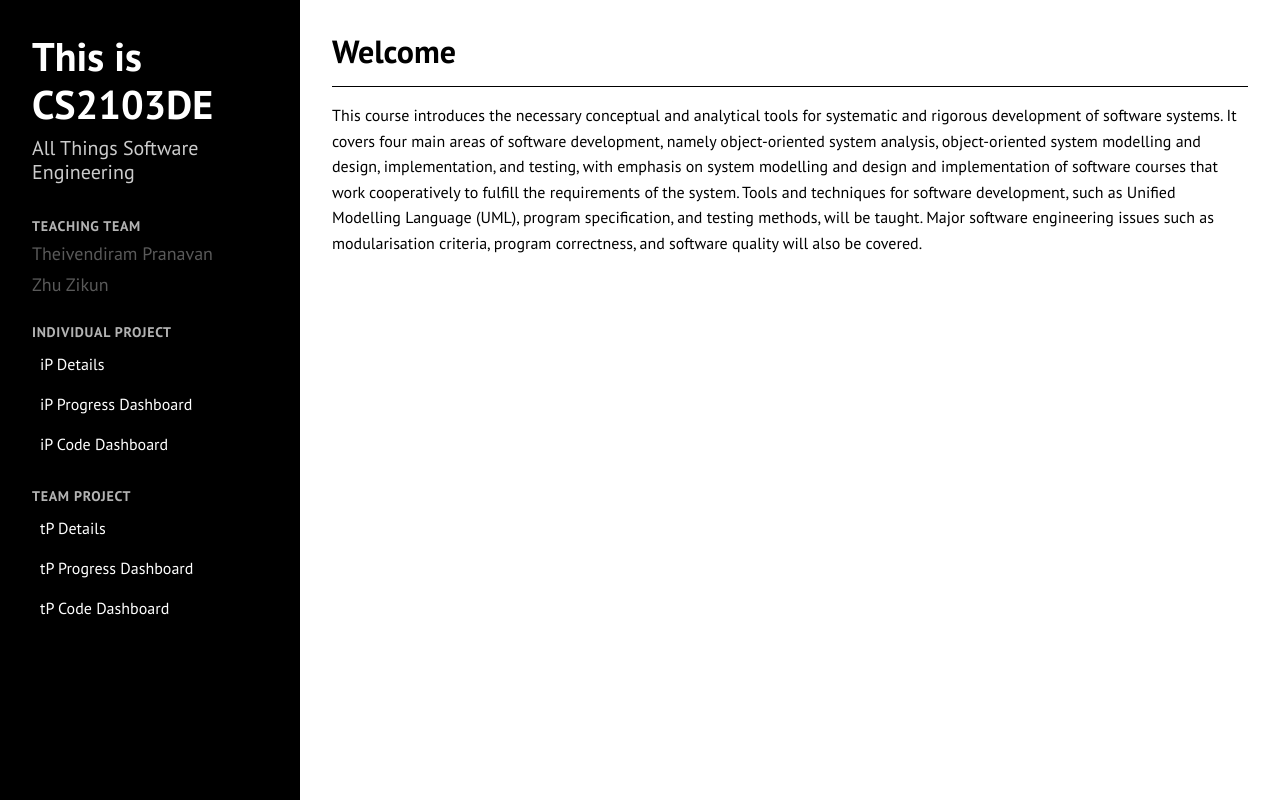
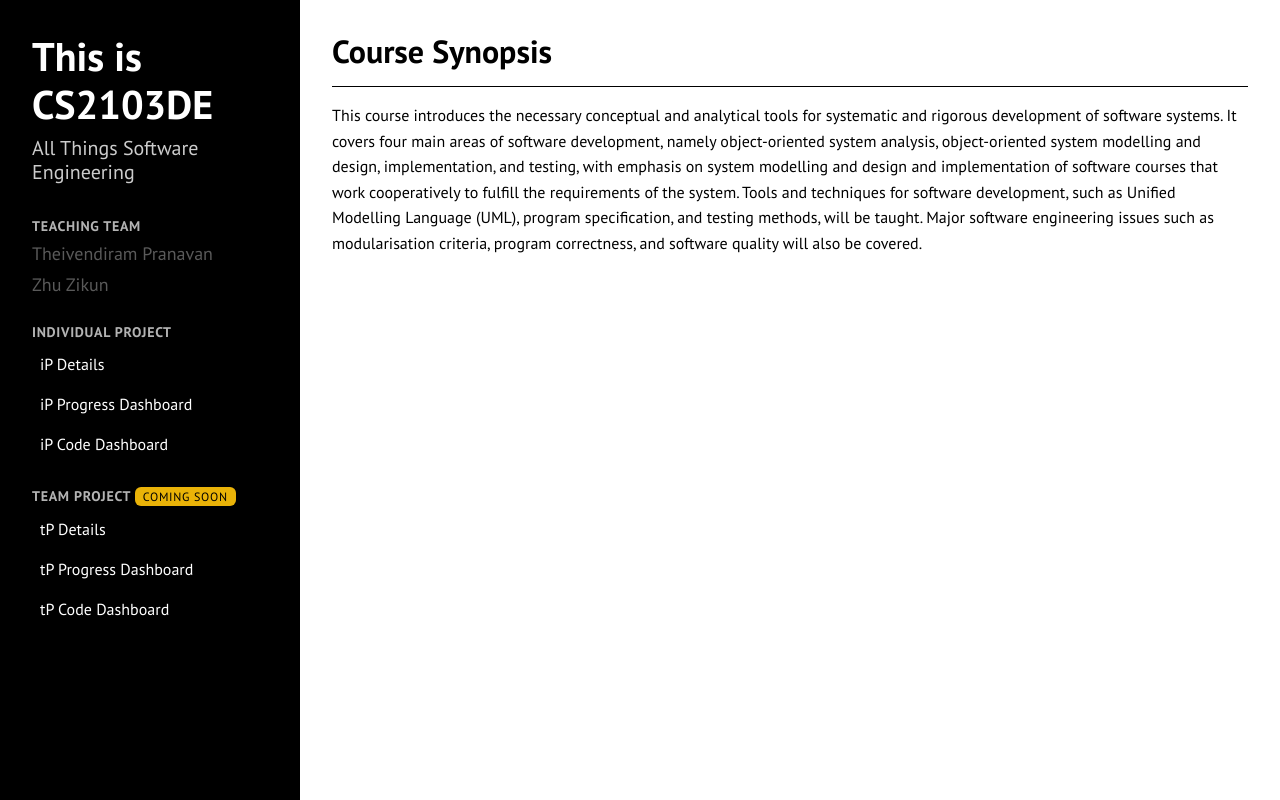
Before and after one commit to nus-cs2103de-ay2425s2/nus-cs2103de-ay2425s2.github.io, a React (Vite) app: page / in a window 1280 px wide. Built offline with nearby package versions, Linux system fonts and the light colour scheme.

Commit message:
feat: get ready for wk 2 lecture's iP briefing

```diff
--- a/src/App.tsx
+++ b/src/App.tsx
@@ -1,6 +1,6 @@
-import { useState } from 'react'
+import * as React from 'react';
 
-function App() {
+const App: React.FC = () => {
   return (
     <div className="flex flex-col md:flex-row min-h-screen">
       {/* Left Sidebar */}
@@ -33,13 +33,13 @@ function App() {
           <div className="nav-section mb-6">
             <h3 className="section-header">Individual Project</h3>
             <div className="space-y-1">
-              <a href="#" className="nav-link">
+              <a href="https://canvas.nus.edu.sg/courses/69912/files/folder/Projects/Individual%20Project" className="nav-link" target="_blank" rel="noopener noreferrer">
                 iP Details
               </a>
-              <a href="#" className="nav-link">
+              <a href="https://nus-cs2103de-ay2425s2.github.io/ip-progress-dashboard/" className="nav-link" target="_blank" rel="noopener noreferrer">
                 iP Progress Dashboard
               </a>
-              <a href="#" className="nav-link">
+              <a href="https://nus-cs2103de-ay2425s2.github.io/ip-code-dashboard/" className="nav-link" target="_blank" rel="noopener noreferrer">
                 iP Code Dashboard
               </a>
             </div>
@@ -47,7 +47,7 @@ function App() {
 
           {/* tP Navigation Section */}
           <div className="nav-section">
-            <h3 className="section-header">Team Project</h3>
+            <h3 className="section-header">Team Project <span className="bg-yellow-500 text-black text-[12px] px-2 py-0.5 rounded-md font-medium">Coming Soon</span></h3>
             <div className="space-y-1">
               <a href="#" className="nav-link">
                 tP Details
@@ -67,7 +67,7 @@ function App() {
       <div className="flex-1 bg-white">
         <div className="p-8">
           <h2 className="text-[32px] leading-[38px] font-bold text-black mb-4 title-hover-1">
-            Welcome
+            Course Synopsis
           </h2>
           <div className="border-t border-black">
             <p className="text-[16px] leading-[1.6] font-normal text-black mt-4">
```
